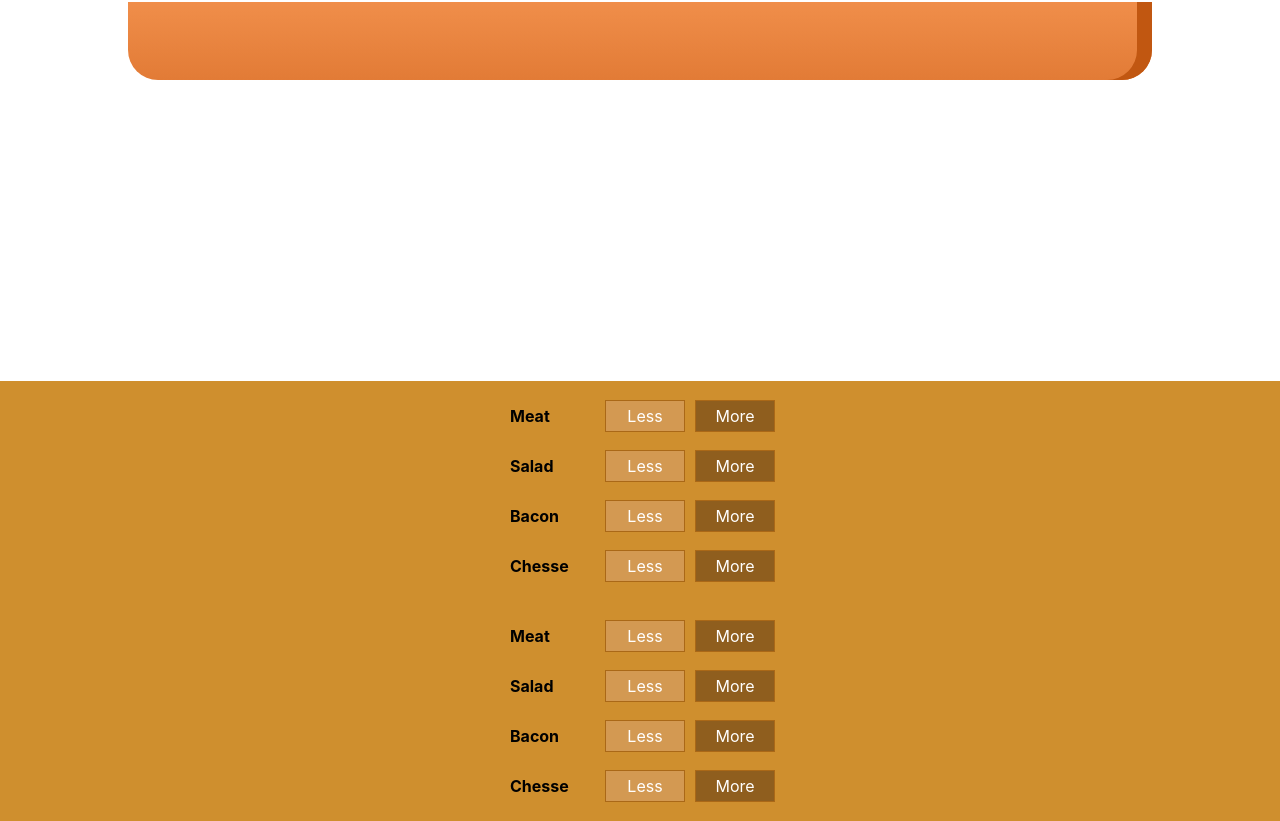
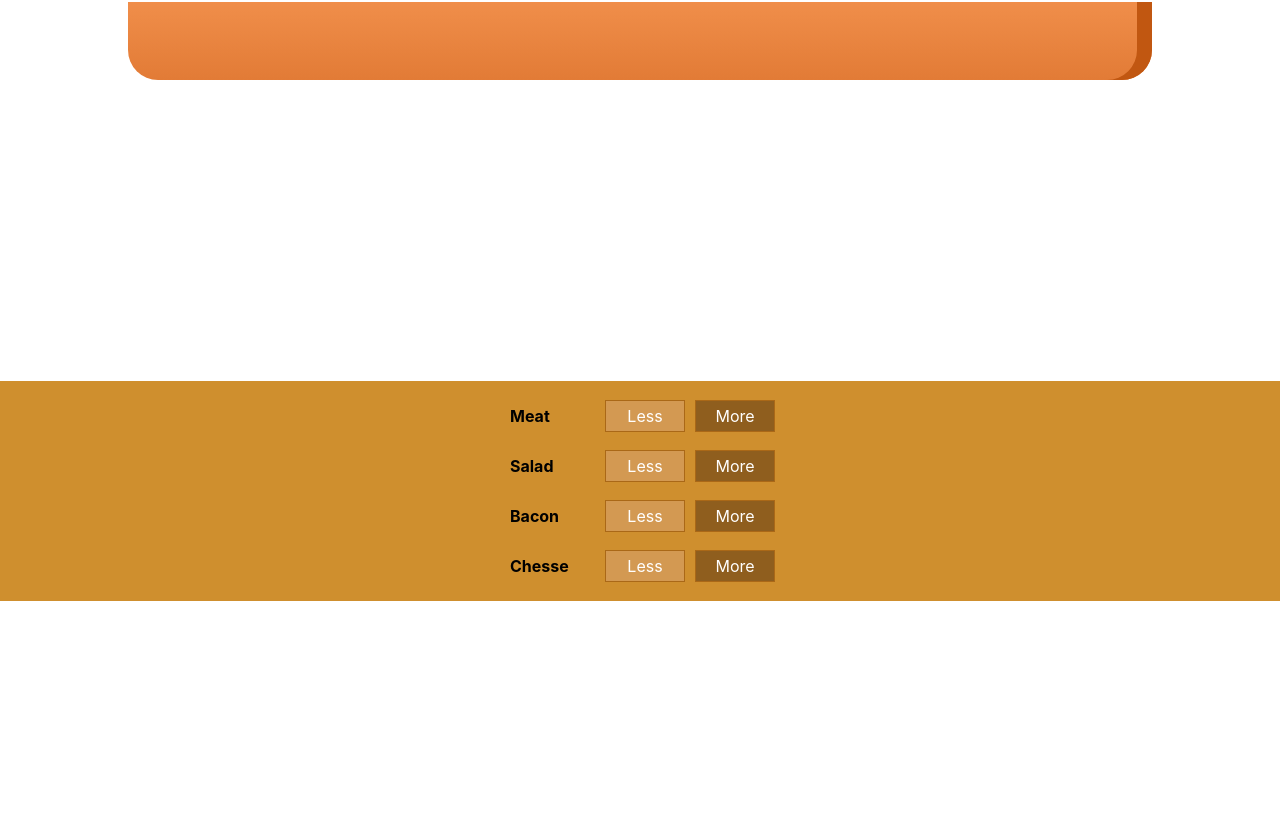
Before and after one commit to khalilweeb/react-burger-project, a React app: page / in a window 1280 px wide. Shown: the part 259-1080 px from the top of the page. After the commit the page ends 860 px from the top, so only its background shows below. Built offline with nearby package versions, Linux system fonts and the light colour scheme; the HTML template or start-up script is replaced by a standard one.

Commit message:
binding state with buildctrols

```diff
--- a/src/App.js
+++ b/src/App.js
@@ -1,7 +1,7 @@
 import React , {Component} from 'react';
 import Layout from './components/Layout/Layout';
 import BurgerBuilder from './containers/BurgerBuilder/BurgerBuilder';
-import BuildControls from './components/Burger/buildControls/BuildControls';
+
 
 class App extends Component {
 
@@ -10,7 +10,7 @@ class App extends Component {
     <div>
       <Layout>
           <BurgerBuilder/>
-          <BuildControls/>
+
       </Layout>
     </div>
   );}
--- a/src/components/Burger/buildControls/BuildControls.js
+++ b/src/components/Burger/buildControls/BuildControls.js
@@ -1,18 +1,22 @@
 import React from 'react';
 import './buildctronle.css';
 import BuildControl from './buildControl/BuildControl';
- const BuildControls = () => {
-    const Buildcontrols = [
-        {lable: 'Meat', type: 'meat'},
-        {lable: 'Salad', type: 'salad'},
-        {lable: 'Bacon', type: 'bacon'},
-         {lable: 'Chesse', type: 'cheese'}].map((ctrl) => {
-        return <BuildControl key={ctrl.type} lable={ctrl.lable}/>
-    })
+const buildcontrol = [
+    {lable: 'Meat', type: 'meat'},
+    {lable: 'Salad', type: 'salad'},
+    {lable: 'Bacon', type: 'bacon'},
+     {lable: 'Chesse', type: 'cheese'}];
+ const BuildControls = (props) => {
+
 
     return (
         <div className='BuildControls'>
-            {Buildcontrols}
+            {
+            buildcontrol.map(ctrl => {
+
+                return <BuildControl key={ctrl.type} lable={ctrl.lable} more={() => props.more(ctrl.type)}/>
+    })
+    }
         </div>
     )
 }
--- a/src/components/Burger/buildControls/buildControl/BuildControl.js
+++ b/src/components/Burger/buildControls/buildControl/BuildControl.js
@@ -6,7 +6,7 @@ const buildControl = (props) => {
         <div className='BuildControl'>
             <div className='Label'>{props.lable}</div>
              <button className='Less'>Less</button>
-            <button className='More'>More</button>
+            <button className='More' onClick={props.more}>More</button>
 
 
         </div>
--- a/src/containers/BurgerBuilder/BurgerBuilder.js
+++ b/src/containers/BurgerBuilder/BurgerBuilder.js
@@ -3,24 +3,49 @@ import Aux from '../../HOC/Aux';
 import Burger from '../../components/Burger/Burger';
 import BuildControls from '../../components/Burger/buildControls/BuildControls';
 
+const PRICES = {
+    salad: 0.5,
+    chesse: 0.6,
+    bacon: 0.7,
+    meat : 1.5
+
+}
 
 class BurgerBuilder extends Component {
-    constructor(props) {
-        super(props);
-        this.state = {
+
+    state = {
         ingredients : {
             meat: 0,
             salad: 0,
             cheese: 0,
             bacon: 0
+        },
+        price: 3
+    };
+
+    addIngredientsHandler(type){
+        //adding ingredient to the copied state
+
+
+        const oldCount = this.state.ingredients[type];
+        const addcount = oldCount + 1;
+        const updatedIngredients =  {...this.state.ingredients};
+        updatedIngredients[type] = addcount;
+        //calculating the price
+        const oldPrice = this.state.price;
+        const priceaddintion = PRICES[type];
+        const totalPrice = priceaddintion + oldPrice;
+
+        this.setState({price: totalPrice ,  ingredients: updatedIngredients });
+
+
        }
-        }
-    }
+
     render() {
         return (
             <Aux>
                 <Burger ingredients={this.state.ingredients}/>
-                <BuildControls/>
+                <BuildControls more={ this.addIngredientsHandler.bind(this)}/>
 
             </Aux>
 
```
Lines whose indentation alone changed are shown as unchanged.
